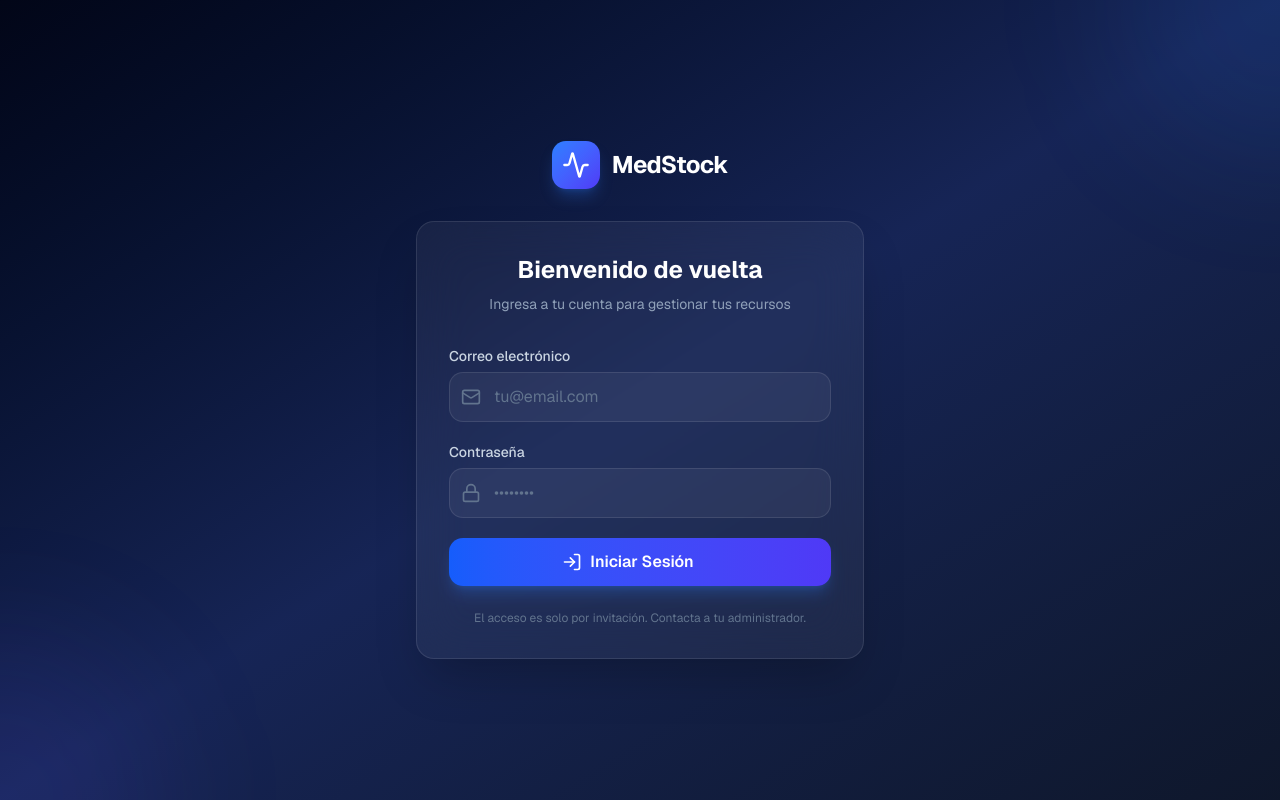
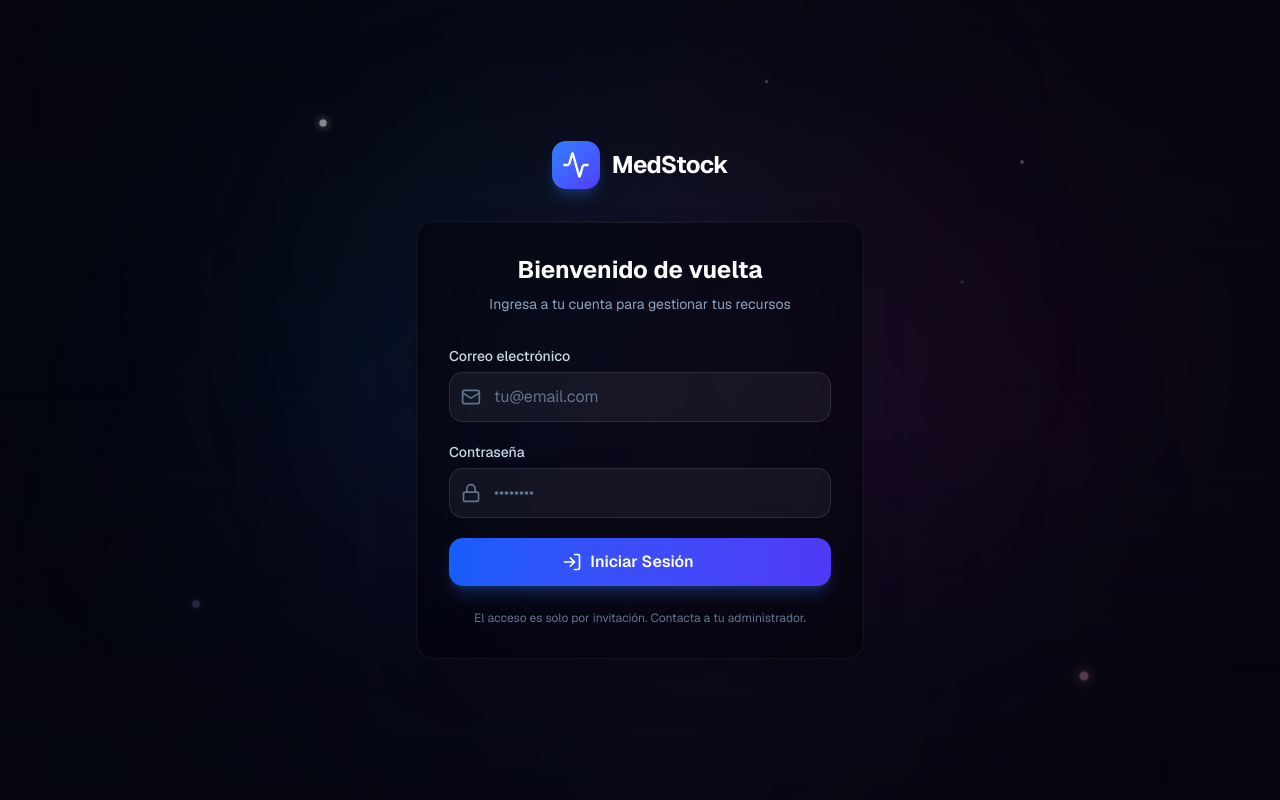
Before and after one commit to rvillav/saas-, a Next.js app: page /login in a window 1280 px wide. Built offline with nearby package versions, Linux system fonts and the light colour scheme.

Commit message:
feat: add cosmic premium dark theme with animated auroras and glassmorphism

```diff
--- a/src/app/dashboard/layout.tsx
+++ b/src/app/dashboard/layout.tsx
@@ -30,6 +30,7 @@ import {
 } from "@/components/RoleProvider";
 import type { AppRole } from "@/lib/roles";
 import { hasMinRole } from "@/lib/roles";
+import { CosmicBackground } from "@/components/CosmicBackground";
 
 /* ─── Types ──────────────────────────────────────────────────────────────── */
 
@@ -229,7 +230,9 @@ function DashboardShell({ children }: { children: React.ReactNode }) {
   });
 
   return (
-    <div className="min-h-screen bg-slate-950 flex">
+    <div className="min-h-screen flex relative overflow-hidden bg-[#05060f]">
+      <CosmicBackground />
+
       {/* Mobile overlay */}
       {sidebarOpen && (
         <div
@@ -241,7 +244,7 @@ function DashboardShell({ children }: { children: React.ReactNode }) {
       {/* Sidebar */}
       <aside
         className={cn(
-          "fixed lg:sticky top-0 left-0 z-50 h-screen w-64 bg-slate-900/80 backdrop-blur-xl border-r border-white/5 flex flex-col transition-transform duration-300",
+          "fixed lg:sticky top-0 left-0 z-50 h-screen w-64 bg-sidebar backdrop-blur-xl border-r border-border flex flex-col transition-transform duration-300 shadow-xl shadow-black/20",
           sidebarOpen ? "translate-x-0" : "-translate-x-full lg:translate-x-0"
         )}
       >
@@ -313,9 +316,9 @@ function DashboardShell({ children }: { children: React.ReactNode }) {
       </aside>
 
       {/* Main content */}
-      <main className="flex-1 flex flex-col min-h-screen">
+      <main className="flex-1 flex flex-col min-h-screen relative z-10">
         {/* Top bar */}
-        <header className="sticky top-0 z-30 flex items-center gap-4 px-6 py-4 bg-slate-950/80 backdrop-blur-xl border-b border-white/5">
+        <header className="sticky top-0 z-30 flex items-center gap-4 px-6 py-4 bg-background/30 backdrop-blur-md border-b border-border">
           <button
             onClick={() => setSidebarOpen(true)}
             className="lg:hidden text-slate-400 hover:text-white transition-colors"
--- a/src/app/globals.css
+++ b/src/app/globals.css
@@ -114,37 +114,37 @@ body {
 }
 
 .dark {
-  --background: oklch(0.145 0 0);
+  --background: oklch(0.06 0.02 260);
   --foreground: oklch(0.985 0 0);
-  --card: oklch(0.205 0 0);
+  --card: oklch(0.09 0.02 260 / 45%);
   --card-foreground: oklch(0.985 0 0);
-  --popover: oklch(0.205 0 0);
+  --popover: oklch(0.09 0.02 260 / 90%);
   --popover-foreground: oklch(0.985 0 0);
-  --primary: oklch(0.922 0 0);
-  --primary-foreground: oklch(0.205 0 0);
-  --secondary: oklch(0.269 0 0);
+  --primary: oklch(0.6 0.22 265);
+  --primary-foreground: oklch(0.985 0 0);
+  --secondary: oklch(0.12 0.02 260 / 50%);
   --secondary-foreground: oklch(0.985 0 0);
-  --muted: oklch(0.269 0 0);
-  --muted-foreground: oklch(0.708 0 0);
-  --accent: oklch(0.269 0 0);
+  --muted: oklch(0.11 0.02 260 / 40%);
+  --muted-foreground: oklch(0.7 0.02 250);
+  --accent: oklch(0.14 0.03 260 / 65%);
   --accent-foreground: oklch(0.985 0 0);
   --destructive: oklch(0.704 0.191 22.216);
-  --border: oklch(1 0 0 / 10%);
-  --input: oklch(1 0 0 / 15%);
-  --ring: oklch(0.556 0 0);
+  --border: oklch(1 0 0 / 6%);
+  --input: oklch(1 0 0 / 8%);
+  --ring: oklch(0.6 0.22 265);
   --chart-1: oklch(0.87 0 0);
   --chart-2: oklch(0.556 0 0);
   --chart-3: oklch(0.439 0 0);
   --chart-4: oklch(0.371 0 0);
   --chart-5: oklch(0.269 0 0);
-  --sidebar: oklch(0.205 0 0);
-  --sidebar-foreground: oklch(0.985 0 0);
-  --sidebar-primary: oklch(0.488 0.243 264.376);
+  --sidebar: oklch(0.07 0.02 260 / 45%);
+  --sidebar-foreground: oklch(0.9 0.01 250);
+  --sidebar-primary: oklch(0.6 0.22 265);
   --sidebar-primary-foreground: oklch(0.985 0 0);
-  --sidebar-accent: oklch(0.269 0 0);
+  --sidebar-accent: oklch(1 0 0 / 6%);
   --sidebar-accent-foreground: oklch(0.985 0 0);
-  --sidebar-border: oklch(1 0 0 / 10%);
-  --sidebar-ring: oklch(0.556 0 0);
+  --sidebar-border: oklch(1 0 0 / 5%);
+  --sidebar-ring: oklch(0.6 0.22 265);
 }
 
 @layer base {
@@ -158,3 +158,82 @@ body {
     @apply font-sans;
   }
 }
+
+/* Custom background pattern: high tech dot grid */
+.bg-cosmic-grid {
+  background-image:
+    radial-gradient(circle at 1px 1px, rgba(255, 255, 255, 0.04) 1px, transparent 0),
+    radial-gradient(circle at 12px 12px, rgba(99, 102, 241, 0.02) 1.5px, transparent 0);
+  background-size: 24px 24px;
+}
+
+/* Floating Aurora Anim Keyframes */
+@keyframes float-aurora-1 {
+  0%, 100% {
+    transform: translate(0px, 0px) scale(1);
+  }
+  50% {
+    transform: translate(60px, -80px) scale(1.15);
+  }
+}
+
+@keyframes float-aurora-2 {
+  0%, 100% {
+    transform: translate(0px, 0px) scale(1);
+  }
+  50% {
+    transform: translate(-70px, 50px) scale(1.08);
+  }
+}
+
+@keyframes float-aurora-3 {
+  0%, 100% {
+    transform: translate(0px, 0px) scale(1.1);
+  }
+  50% {
+    transform: translate(-40px, -40px) scale(0.92);
+  }
+}
+
+@keyframes star-sparkle {
+  0%, 100% {
+    opacity: 0.15;
+    transform: scale(0.85);
+  }
+  50% {
+    opacity: 0.75;
+    transform: scale(1.25);
+  }
+}
+
+.animate-float-aurora-1 {
+  animation: float-aurora-1 25s ease-in-out infinite;
+}
+
+.animate-float-aurora-2 {
+  animation: float-aurora-2 30s ease-in-out infinite;
+}
+
+.animate-float-aurora-3 {
+  animation: float-aurora-3 28s ease-in-out infinite;
+}
+
+.animate-star-sparkle {
+  animation: star-sparkle 4s ease-in-out infinite;
+}
+
+/* Enhancing UI Card elements with smooth subtle gradient reflections */
+.card-shine {
+  position: relative;
+  overflow: hidden;
+}
+.card-shine::after {
+  content: '';
+  position: absolute;
+  top: 0;
+  left: 0;
+  right: 0;
+  height: 1px;
+  background: linear-gradient(90deg, transparent, rgba(255, 255, 255, 0.08) 50%, transparent);
+  pointer-events: none;
+}
--- a/src/app/login/page.tsx
+++ b/src/app/login/page.tsx
@@ -9,6 +9,7 @@ import {
   ArrowRight,
   Activity,
 } from "lucide-react";
+import { CosmicBackground } from "@/components/CosmicBackground";
 
 export default function LoginPage() {
   const [state, formAction, pending] = useActionState(
@@ -20,14 +21,10 @@ export default function LoginPage() {
   );
 
   return (
-    <div className="min-h-screen flex items-center justify-center bg-gradient-to-br from-slate-950 via-blue-950 to-slate-900 p-4">
-      {/* Ambient glow */}
-      <div className="fixed inset-0 overflow-hidden pointer-events-none">
-        <div className="absolute -top-40 -right-40 w-80 h-80 bg-blue-500/10 rounded-full blur-3xl" />
-        <div className="absolute -bottom-40 -left-40 w-80 h-80 bg-indigo-500/10 rounded-full blur-3xl" />
-      </div>
+    <div className="min-h-screen flex items-center justify-center bg-[#05060f] p-4 relative overflow-hidden">
+      <CosmicBackground />
 
-      <div className="relative w-full max-w-md">
+      <div className="relative w-full max-w-md z-10">
         {/* Logo */}
         <div className="flex items-center justify-center gap-3 mb-8">
           <div className="w-12 h-12 rounded-xl bg-gradient-to-br from-blue-500 to-indigo-600 flex items-center justify-center shadow-lg shadow-blue-500/25">
@@ -39,7 +36,7 @@ export default function LoginPage() {
         </div>
 
         {/* Card */}
-        <div className="bg-white/5 backdrop-blur-xl border border-white/10 rounded-2xl p-8 shadow-2xl">
+        <div className="bg-card backdrop-blur-xl border border-border rounded-2xl p-8 shadow-2xl card-shine">
           <div className="text-center mb-8">
             <h1 className="text-2xl font-bold text-white mb-2">
               Bienvenido de vuelta
--- /dev/null
+++ b/src/components/CosmicBackground.tsx
@@ -0,0 +1,48 @@
+"use client";
+
+import React from "react";
+
+export function CosmicBackground() {
+  return (
+    <div className="fixed inset-0 w-full h-full overflow-hidden pointer-events-none z-0 select-none bg-[#05060f]">
+      {/* 1. Digital Grid Overlay */}
+      <div className="absolute inset-0 bg-cosmic-grid opacity-30 mix-blend-overlay" />
+
+      {/* 2. Ambient Aurora Glows */}
+      <div className="absolute inset-0">
+        {/* Cyan/Teal Blob */}
+        <div className="absolute top-[10%] left-[20%] w-[500px] h-[500px] rounded-full bg-cyan-500/10 blur-[130px] animate-float-aurora-1" />
+
+        {/* Magenta/Pink Blob */}
+        <div className="absolute bottom-[20%] right-[10%] w-[600px] h-[600px] rounded-full bg-pink-500/10 blur-[150px] animate-float-aurora-2" />
+
+        {/* Violet/Indigo Blob */}
+        <div className="absolute top-[40%] right-[30%] w-[550px] h-[550px] rounded-full bg-indigo-600/10 blur-[140px] animate-float-aurora-3" />
+
+        {/* Soft Gold/Orange center highlight for premium warmth */}
+        <div className="absolute top-[60%] left-[40%] w-[400px] h-[400px] rounded-full bg-amber-500/[0.04] blur-[120px] animate-pulse" />
+      </div>
+
+      {/* 3. Sparkling Cosmic Stars */}
+      <div className="absolute inset-0">
+        {/* Star group 1 */}
+        <div className="absolute top-[15%] left-[25%] w-1.5 h-1.5 bg-white rounded-full opacity-60 animate-star-sparkle shadow-[0_0_8px_#fff]" style={{ animationDelay: "0s" }} />
+        <div className="absolute top-[35%] left-[75%] w-1 h-1 bg-white rounded-full opacity-40 animate-star-sparkle" style={{ animationDelay: "1.5s" }} />
+        <div className="absolute top-[75%] left-[15%] w-2 h-2 bg-indigo-300 rounded-full opacity-50 animate-star-sparkle shadow-[0_0_10px_#a5b4fc]" style={{ animationDelay: "0.8s" }} />
+
+        {/* Star group 2 */}
+        <div className="absolute top-[20%] right-[20%] w-1 h-1 bg-white rounded-full opacity-35 animate-star-sparkle" style={{ animationDelay: "2.2s" }} />
+        <div className="absolute top-[65%] right-[35%] w-1.5 h-1.5 bg-cyan-200 rounded-full opacity-50 animate-star-sparkle shadow-[0_0_8px_#a5f3fc]" style={{ animationDelay: "1.1s" }} />
+        <div className="absolute bottom-[15%] right-[15%] w-2 h-2 bg-pink-300 rounded-full opacity-45 animate-star-sparkle shadow-[0_0_12px_#fbcfe8]" style={{ animationDelay: "2.7s" }} />
+
+        {/* Deep space dust elements */}
+        <div className="absolute top-[45%] left-[45%] w-[3px] h-[3px] bg-white rounded-full opacity-20 animate-pulse" />
+        <div className="absolute top-[80%] left-[60%] w-[2px] h-[2px] bg-white rounded-full opacity-30 animate-pulse" style={{ animationDelay: "1s" }} />
+        <div className="absolute top-[10%] right-[40%] w-[3px] h-[3px] bg-white rounded-full opacity-15 animate-pulse" style={{ animationDelay: "3s" }} />
+      </div>
+
+      {/* 4. Glass overlay to smoothly blend card intersections */}
+      <div className="absolute inset-0 bg-gradient-to-t from-[#05060f]/60 via-transparent to-[#05060f]/30" />
+    </div>
+  );
+}
```
